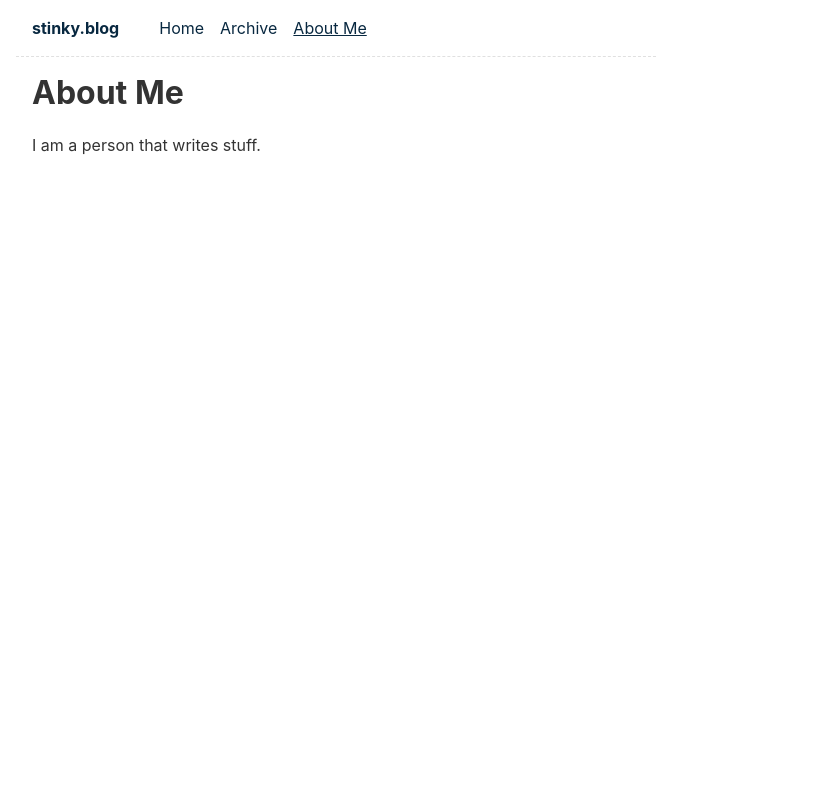
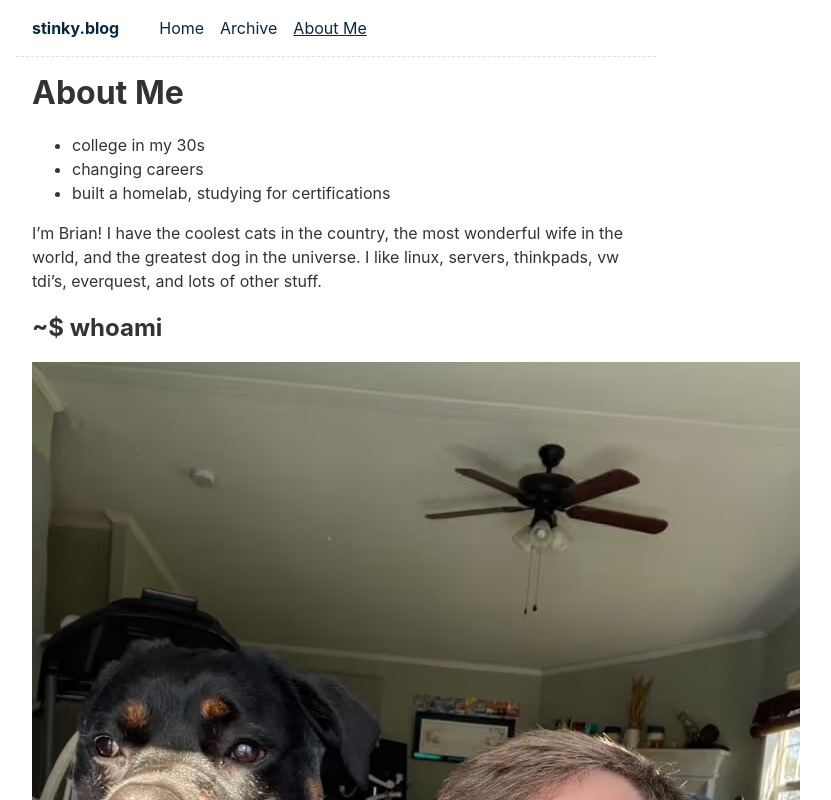
Before and after one commit to brianm88/brianm88-brianm88.github.io, a plain HTML site: page docs/about/index.html in a window 1280 px wide. Shown: the top 800 px of the page, without its empty margins (304-1135 px from the left). Drawn offline with Linux system fonts and the light colour scheme.

Commit message:
about me update

```diff
--- a/docs/about/index.html
+++ b/docs/about/index.html
@@ -297,7 +297,14 @@ h2 + .header-anchor {
 
 		<main id="skip">
 			<h1 id="about-me" tabindex="-1">About Me <a class="header-anchor" href="#about-me">#</a></h1>
-<p>I am a person that writes stuff.</p>
+<ul>
+<li>college in my 30s</li>
+<li>changing careers</li>
+<li>built a homelab, studying for certifications</li>
+</ul>
+<p>I’m Brian! I have the coolest cats in the country, the most wonderful wife in the world, and the greatest dog in the universe. I like linux, servers, thinkpads, vw tdi’s, everquest, and lots of other stuff.</p>
+<h2 id="whoami" tabindex="-1">~$ whoami <a class="header-anchor" href="#whoami">#</a></h2>
+<p><picture><source type="image/avif" srcset="/img/39z6m8GudC-768.avif 768w"><source type="image/webp" srcset="/img/39z6m8GudC-768.webp 768w"><img alt="brian and ramona" loading="lazy" decoding="async" src="/img/39z6m8GudC-768.jpeg" width="768" height="1024"></picture></p>
 
 		</main>
 
--- a/docs/pagefind/pagefind-entry.json
+++ b/docs/pagefind/pagefind-entry.json
@@ -1 +1 @@
-{"version":"1.0.4","languages":{"en":{"hash":"en_117ed95288","wasm":"en","page_count":14}}}
+{"version":"1.0.4","languages":{"en":{"hash":"en_da2f89cf77","wasm":"en","page_count":14}}}
```
Also changed, not shown: docs/img/39z6m8GudC-768.avif (added), docs/img/39z6m8GudC-768.jpeg (added), docs/img/39z6m8GudC-768.webp (added), 3 other files.
